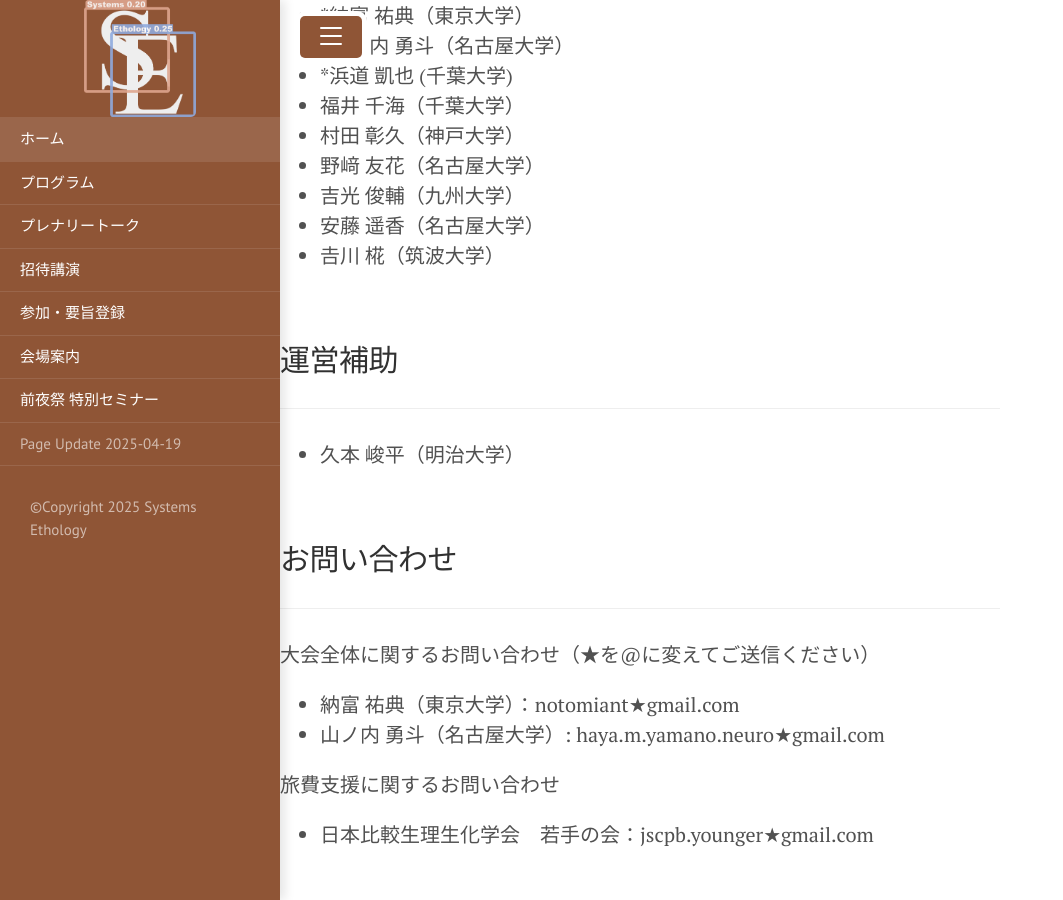
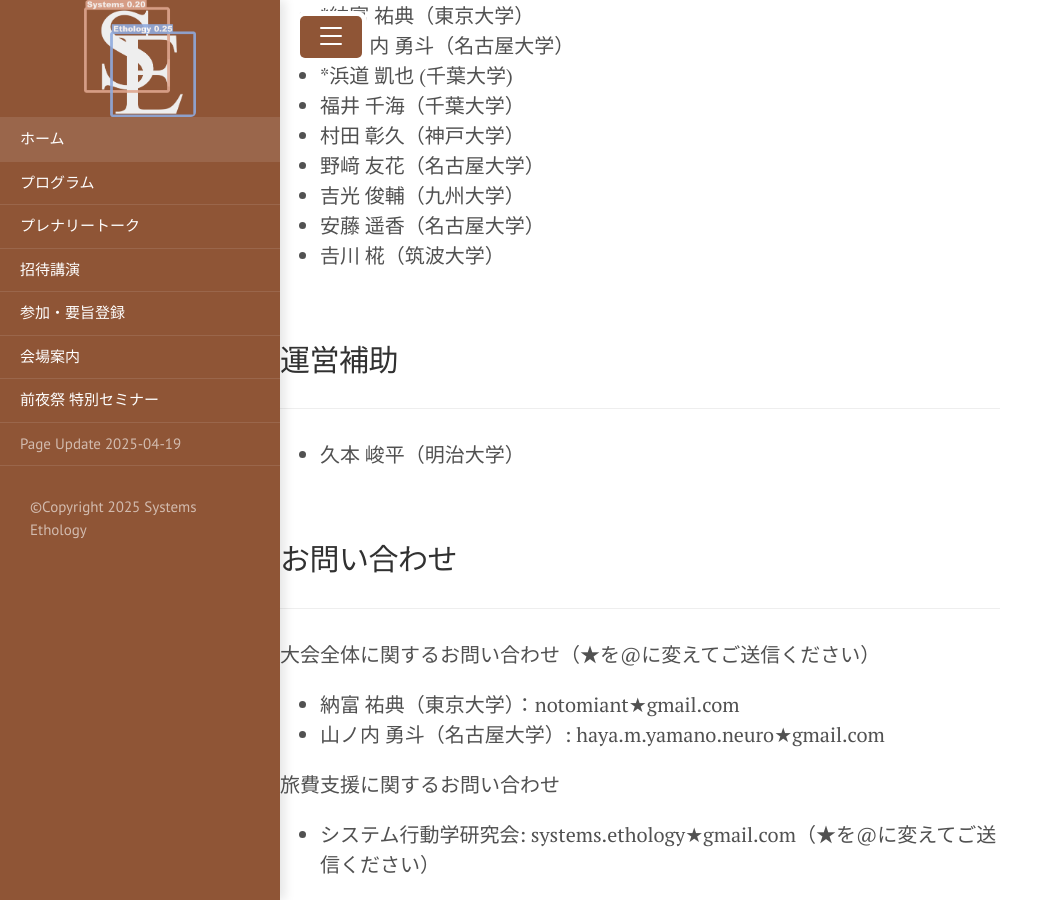
Before and after one commit to SystemsEthology/website, a Jekyll site: the page built from event_01/conference01_home.md, in a window 1280 px wide and 900 px high, scrolled down 5990 px. Shown: the whole window, without its empty margins (0-1063 px from the left). Built offline with Jekyll 4.4.1, drawn with Linux system fonts in a browser that asks for light colours.

Commit message:
Update conference01_home.md

```diff
--- a/event_01/conference01_home.md
+++ b/event_01/conference01_home.md
@@ -181,4 +181,4 @@ title: Home
 - 山ノ内 勇斗（名古屋大学）: haya.m.yamano.neuro★gmail.com
 
 旅費支援に関するお問い合わせ
-- 日本比較生理生化学会　若手の会：jscpb.younger★gmail.com
+- システム行動学研究会: systems.ethology★gmail.com（★を@に変えてご送信ください）
```
